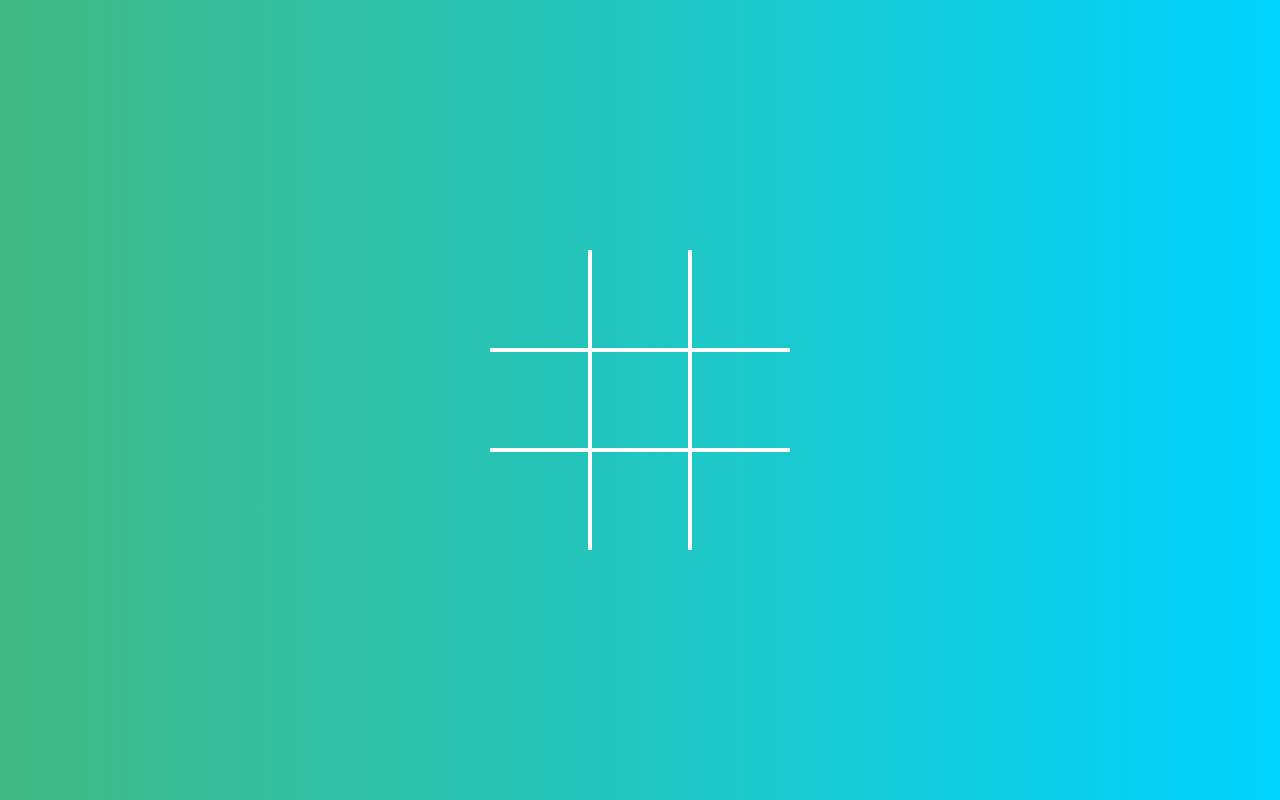
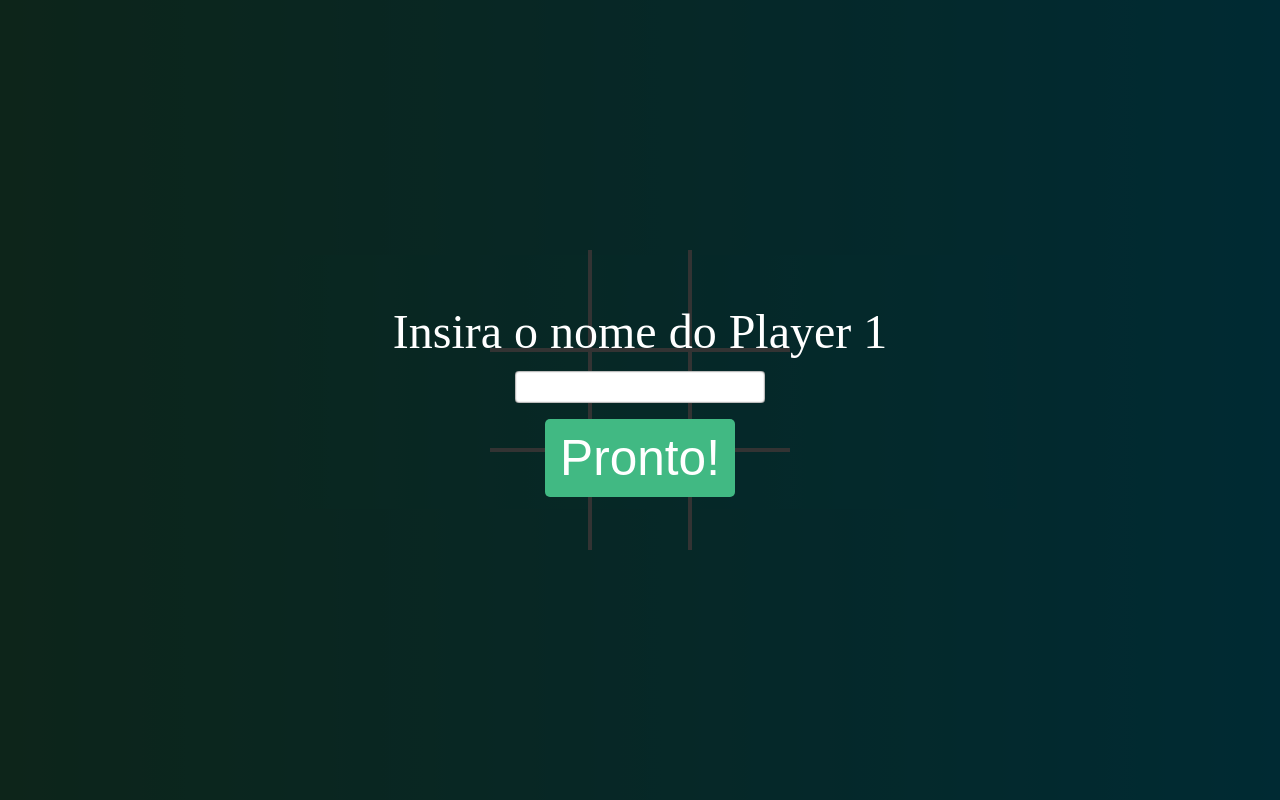
Before and after one commit to PedroHenriqueSampaioNovaes/jogo-da-velha, a plain HTML site: page index.html in a window 1280 px wide. Drawn offline with Linux system fonts and the light colour scheme.

Commit message:
Criada a hud para a inserção do nickname dos players no html

```diff
--- a/index.html
+++ b/index.html
@@ -27,6 +27,14 @@
     <button data-restart-button>Reiniciar</button>
   </div>
 
+  <div class="wrapper-name-player">
+    <form class="info-players">
+      <label for="nickname">Insira o nome do Player 1</label>
+      <input type="text" name="nickname" id="nickname" autocomplete="nickname" maxlength="16">
+    </form>
+    <button>Pronto!</button>
+  </div>
+
   <script src="script.js"></script>
 </body>
 
--- a/styles.css
+++ b/styles.css
@@ -27,8 +27,8 @@ body {
 
 .board.x .cell:not(.x):not(.circle):hover::after,
 .board.x .cell:not(.x):not(.circle):hover::before,
-.board.circle .cell:not(.x):not(.circle):hover::before  {
-  background: rgba(255, 255, 255, .3) !important;
+.board.circle .cell:not(.x):not(.circle):hover::before {
+  background: rgba(255, 255, 255, 0.3) !important;
 }
 
 /* Célula */
@@ -42,7 +42,8 @@ body {
   position: relative;
 }
 
-.cell.x, .cell.circle {
+.cell.x,
+.cell.circle {
   cursor: not-allowed;
 }
 
@@ -114,15 +115,16 @@ body {
   flex-direction: column;
   justify-content: center;
   align-items: center;
-  background-color: rgba(0, 0, 0, .8);
+  background-color: rgba(0, 0, 0, 0.8);
 }
 
 .winning-message.game-over {
   display: flex;
 }
 
-.winning-message button {
-  font-size: 2.5rem;
+.winning-message button,
+.wrapper-name-player button {
+  font-size: calc(1.5rem + 2vw);
   background-color: rgba(65, 185, 131, 1);
   padding: 10px 15px;
   cursor: pointer;
@@ -132,7 +134,8 @@ body {
   color: white;
 }
 
-.winning-message button:hover {
+.winning-message button:hover,
+.wrapper-name-player button:hover {
   color: rgba(65, 185, 131, 1);
   background-color: white;
 }
@@ -141,3 +144,39 @@ body {
   color: white;
   font-size: calc(2.8rem + 2vw);
 }
+
+/* Mensagem de inserir nome dos jogadores */
+.wrapper-name-player {
+  display: flex;
+  position: fixed;
+  top: 0;
+  left: 0;
+  right: 0;
+  bottom: 0;
+  flex-direction: column;
+  justify-content: center;
+  align-items: center;
+  background-color: rgba(0, 0, 0, 0.8);
+}
+
+.info-players {
+  display: flex;
+  flex-direction: column;
+}
+
+.info-players label {
+  color: white;
+  font-size: calc(1.4rem + 2vw);
+  margin-bottom: 12px;
+}
+
+.info-players #nickname {
+  align-self: center;
+  width: 250px;
+  font-size: 1.2rem;
+  text-align: center;
+  border: none;
+  border-radius: 4px;
+  box-shadow: inset 0 0 2px #000;
+  padding: 5px;
+}
```
